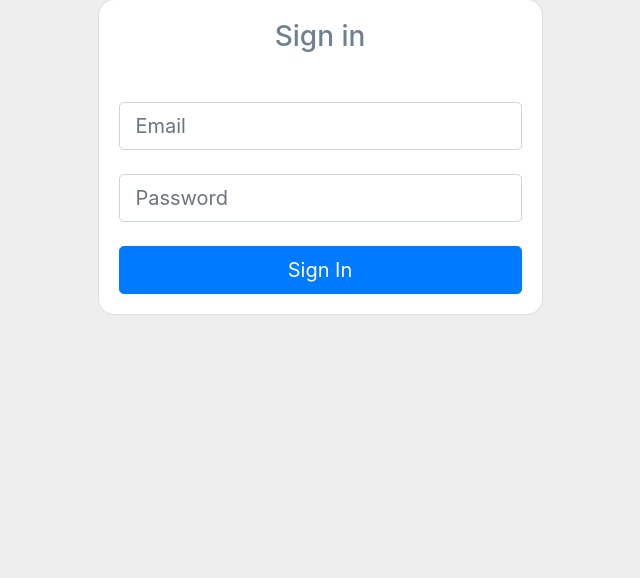
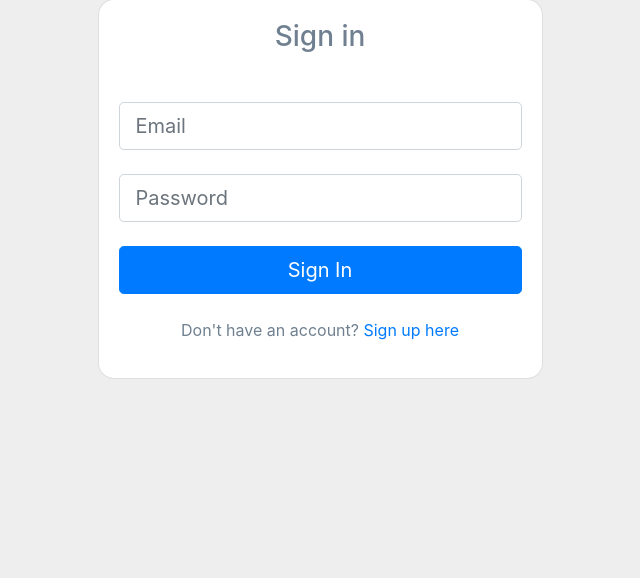
Before and after one commit to amar2468/Online-Discussion-Forum, a Flask app: page /login_account in a window 1280 px wide. Shown: the part 140-718 px from the top of the page, without its empty margins (320-960 px from the left). Run offline with Flask 2, Linux system fonts and the light colour scheme; parts of the project's set-up code (start-up, migrations or seed data) failed here and were passed over; some libraries are stand-ins or nearby versions.

Commit message:
Added link so that the user can register if they don't have an account

```diff
--- a/templates/Login.html
+++ b/templates/Login.html
@@ -74,6 +74,8 @@
                             </div>
 
                             <button class="btn btn-primary btn-lg btn-block" type="submit">Sign In</button>
+                            <br>
+                            <p>Don't have an account? <a href="/register_account">Sign up here</a></p>
 
                         </form>
 
```
